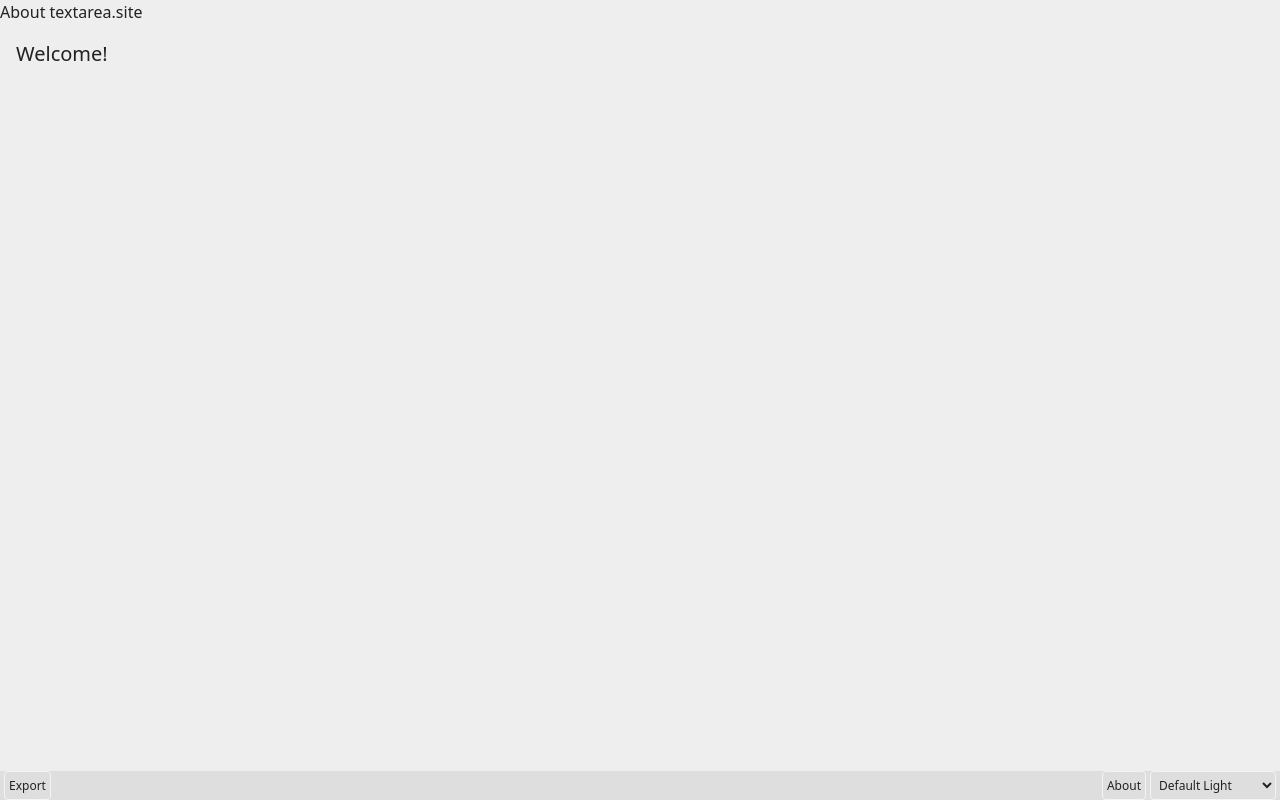
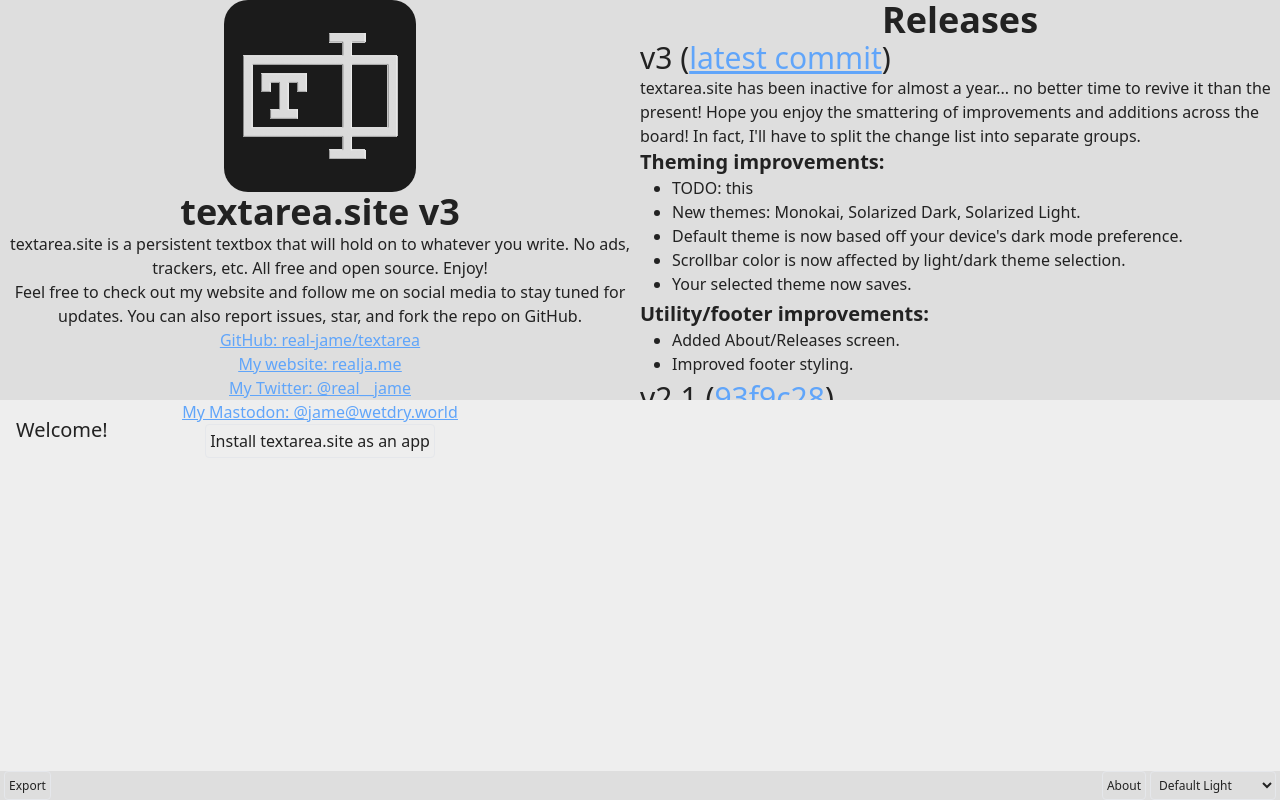
Before and after one commit to AtomicChocolate/textarea, a React (Vite) app: page / in a window 1280 px wide. Both pictures are taken after a click on the button "About". Shown: the top 800 px of the page. Built offline with nearby package versions, Linux system fonts and the light colour scheme.

Commit message:
About/Releases screen and more themes refactoring

```diff
--- a/src/App.tsx
+++ b/src/App.tsx
@@ -35,7 +35,7 @@ function App() {
 
 	return (
 		<>
-			<About></About>
+			<About />
 			<main className={`h-screen w-screen m-0 overflow-hidden`}>
 				<Writer
 					text={text}
--- a/src/components/About.tsx
+++ b/src/components/About.tsx
@@ -1,16 +1,164 @@
 import React from "react";
+import InstallPWA from "./InstallPWA";
 
 const About = () => {
 	return (
-		<div>
-			<h1>About textarea.site</h1>
+		<div className="about invisible flex flex-grow max-h-0 transition-all">
+			{/* left */}
+			<div className="flex-1 text-center">
+				<img
+					src="/logo-background-192.png"
+					alt=""
+					className="rounded-3xl mx-auto"
+				/>
+				<h1 className="text-4xl font-bold">textarea.site v3</h1>
+				<p>
+					textarea.site is a persistent textbox that will hold on to whatever
+					you write. No ads, trackers, etc. All free and open source. Enjoy!
+				</p>
+				<p>
+					Feel free to check out my website and follow me on social media to
+					stay tuned for updates. You can also report issues, star, and fork the
+					repo on GitHub.
+				</p>
+				<ul>
+					<li className="text-blue-400 underline">
+						<a href="https://github.com/real-jame/textarea">
+							GitHub: real-jame/textarea
+						</a>
+					</li>
+					<li className="text-blue-400 underline">
+						<a href="https://realja.me">My website: realja.me</a>
+					</li>
+					<li className="text-blue-400 underline">
+						<a href="https://twitter.com/real__jame">My Twitter: @real__jame</a>
+					</li>
+					<li className="text-blue-400 underline">
+						<a href="https://wetdry.world/@jame">
+							My Mastodon: @jame@wetdry.world
+						</a>
+					</li>
+				</ul>
+
+				<InstallPWA />
+			</div>
+			{/* right */}
+			<div className="flex-1 text-left overflow-y-scroll">
+				<h1 className="text-4xl font-bold text-center">Releases</h1>
+				<div>
+					<h2 className="text-3xl font-medium">
+						v3 (
+						<a
+							href="https://github.com/real-jame/textarea/releases/tag/v3.0.0"
+							className="text-blue-400 underline"
+						>
+							latest commit
+						</a>
+						)
+					</h2>
+					<p>
+						textarea.site has been inactive for almost a year... no better time
+						to revive it than the present! Hope you enjoy the smattering of
+						improvements and additions across the board! In fact, I'll have to
+						split the change list into separate groups.
+					</p>
+					<p className="text-xl font-bold">Theming improvements:</p>
+					<ul className="list-disc w-[90%] m-auto mb-1">
+						<li>TODO: this</li>
+						<li>New themes: Monokai, Solarized Dark, Solarized Light.</li>
+						<li>
+							Default theme is now based off your device's dark mode preference.
+						</li>
+						<li>
+							Scrollbar color is now affected by light/dark theme selection.
+						</li>
+						<li>Your selected theme now saves.</li>
+					</ul>
+					<p className="text-xl font-bold">Utility/footer improvements:</p>
+					<ul className="list-disc w-[90%] m-auto mb-1">
+						<li>Added About/Releases screen.</li>
+						<li>Improved footer styling.</li>
+					</ul>
+				</div>
+				<div>
+					<h2 className="text-3xl">
+						v2.1 (
+						<a
+							href="https://github.com/real-jame/textarea/releases/tag/v2.0.0"
+							className="text-blue-400 underline"
+						>
+							93f9c28
+						</a>
+						)
+					</h2>
+					<p className="mb-1">This update adds initial PWA support.</p>
+					<ul className="list-disc w-[90%] m-auto mb-1">
+						<li>
+							The website can now be installed to your desktop / home screen as
+							a Progressive Web App, allowing it to be used offline.
+						</li>
+						<li>
+							There is now a testing version of textarea.site built from the
+							latest development commit available at{" "}
+							<a
+								href="https://real-jame.github.io/textarea"
+								className="text-blue-400 underline"
+							>
+								https://real-jame.github.io/textarea
+							</a>
+							.
+						</li>
+						<li>
+							Removed a footer item displaying the current save status (saved,
+							saving, unsaved)
+						</li>
+					</ul>
+				</div>
+				<div>
+					<h2 className="text-3xl">
+						v2 (
+						<a
+							href="https://github.com/real-jame/textarea/releases/tag/v2.0.0"
+							className="text-blue-400 underline"
+						>
+							8abb479
+						</a>
+						)
+					</h2>
+					<p>This update adds additional support for themes.</p>
+					<ul className="list-disc w-[90%] m-auto">
+						<li>2 themes, Light and Dark. More to come.</li>
+						<li>Footer bar items look a bit nicer now</li>
+					</ul>
+				</div>
+				<div>
+					<h2 className="text-3xl">
+						v1 (
+						<a
+							href="https://github.com/real-jame/textarea/releases/tag/v1.0.0"
+							className="text-blue-400 underline"
+						>
+							3d46063
+						</a>
+						)
+					</h2>
+					<p>The first public release, used on textarea.site.</p>
+					<ul className="list-disc w-[90%] w-[90%] m-auto">
+						<li>🎉</li>
+					</ul>
+				</div>
+			</div>
 			{/* TODO: add patch notes, about me, about the project, links etc. */}
 		</div>
 	);
 };
 
 function handleClick() {
-	console.log("click");
+	// idc
+	const aboutDiv = document.querySelector(".about");
+	if (aboutDiv) {
+		aboutDiv.classList.toggle("show-about");
+	}
 }
 
 const AboutButton = () => {
@@ -18,7 +166,7 @@ const AboutButton = () => {
 		<button
 			type="button"
 			onClick={() => handleClick()}
-			className="bg-inherit text-inherit rounded border border-gray-100 p-1"
+			className="bg-inherit text-inherit rounded border p-1"
 		>
 			About
 		</button>
--- a/src/components/Footer.tsx
+++ b/src/components/Footer.tsx
@@ -20,7 +20,7 @@ const Footer = (props: Props) => {
 			</div>
 			{/* right side */}
 			<div className="flex gap-1 bg-inherit text-inherit">
-				<AboutButton></AboutButton>
+				<AboutButton />
 				<Theme setUITheme={props.setUITheme} UITheme={props.UITheme} />
 			</div>
 		</footer>
--- /dev/null
+++ b/src/components/InstallPWA.tsx
@@ -0,0 +1,27 @@
+import React from "react";
+import { useAddToHomescreenPrompt } from "../utilities/PWAPromptToInstall";
+
+const InstallPWA = () => {
+	const [prompt, promptToInstall] = useAddToHomescreenPrompt();
+	const [visible, setVisible] = React.useState(false);
+
+	React.useEffect(() => {
+		if (prompt) {
+			setVisible(true);
+		}
+	}, [prompt]);
+
+	console.log(visible);
+
+	return (
+		<button
+			type="button"
+			onClick={promptToInstall}
+			className="`${visible ? '' : 'hidden'}` rounded border p-1"
+		>
+			Install textarea.site as an app
+		</button>
+	);
+};
+
+export default InstallPWA;
--- a/src/components/footer/Export.tsx
+++ b/src/components/footer/Export.tsx
@@ -19,7 +19,7 @@ const Export = (props: Props) => {
 		<button
 			type="button"
 			onClick={() => handleClick(props.text)}
-			className="bg-inherit text-inherit rounded border border-gray-100 p-1"
+			className="bg-inherit text-inherit rounded border p-1"
 		>
 			Export
 		</button>
--- a/src/components/footer/Theme.tsx
+++ b/src/components/footer/Theme.tsx
@@ -30,17 +30,13 @@ const Theme = (props: Props) => {
 			onChange={(event: React.ChangeEvent<HTMLSelectElement>) =>
 				onChange(props.setUITheme, event.currentTarget.value)
 			}
-			className="bg-inherit text-inherit rounded border border-gray-100 p-1 self-end"
+			className="bg-inherit text-inherit rounded border p-1 self-end"
 		>
 			{categories.map((category) => (
-				<optgroup key={category} label={category} className="text-inherit">
+				<optgroup key={category} label={category}>
 					{UIThemes.filter((theme) => theme.category === category).map(
 						(theme) => (
-							<option
-								key={theme.label}
-								value={theme.label}
-								className="text-inherit"
-							>
+							<option key={theme.label} value={theme.label}>
 								{theme.label}
 							</option>
 						)
--- a/src/index.css
+++ b/src/index.css
@@ -1,3 +1,13 @@
 @tailwind base;
 @tailwind components;
 @tailwind utilities;
+
+.about {
+	transition-property: max-height;
+}
+
+.show-about {
+	visibility: visible;
+	height: 50vh;
+	max-height: 50vh;
+}
--- a/src/themes.css
+++ b/src/themes.css
@@ -1,58 +1,79 @@
 body {
-	background-color: #eee;
-	color: #222;
+	background-color: var(--main-bg-color);
+	color: var(--text-color);
+	color-scheme: var(--color-scheme);
+
+	button:hover,
+	select:hover,
+	select:focus {
+		background-color: var(--btn-hover-bg-color);
+		color: var(--btn-hover-text-color);
+	}
+
+	.about,
+	footer,
+	optgroup,
+	option {
+		/* https://developer.mozilla.org/en-US/docs/Glossary/Chrome */
+		background-color: var(--chrome-bg-color);
+		color: var(--text-color);
+	}
 }
 
 /* DARK THEMES */
+.theme-dark,
+.theme-monokai,
+.theme-solarizeddark {
+	--color-scheme: dark;
+}
 
 /* Default Dark */
-body.theme-dark {
-	background-color: #222;
-	color: #eee;
-
-	footer {
-		background-color: #333;
-	}
+.theme-dark {
+	--main-bg-color: #222;
+	--text-color: #eee;
+	--btn-hover-bg-color: #fff;
+	--btn-hover-text-color: #000;
+	--chrome-bg-color: #333;
 }
 
 /* Monokai */
-body.theme-monokai {
-	background-color: #272822;
-	color: #d6d6d6;
-
-	footer {
-		background-color: #404339;
-	}
+.theme-monokai {
+	--main-bg-color: #272822;
+	--text-color: #d6d6d6;
+	--btn-hover-bg-color: #fff;
+	--btn-hover-text-color: #000;
+	--chrome-bg-color: #404339;
 }
 
 /* Solarized Dark */
-body.theme-solarizeddark {
-	background-color: #002b36;
-	color: #cccccc;
-
-	footer {
-		background-color: #00212b;
-	}
+.theme-solarizeddark {
+	--main-bg-color: #002b36;
+	--text-color: #ccc;
+	--btn-hover-bg-color: #fff;
+	--btn-hover-text-color: #000;
+	--chrome-bg-color: #00212b;
 }
 
 /* LIGHT THEMES */
+.theme-light,
+.theme-solarizedlight {
+	--color-scheme: light;
+}
 
 /* Default Light */
-body.theme-light {
-	background-color: #eee;
-	color: #222;
-
-	footer {
-		background-color: #dedede;
-	}
+.theme-light {
+	--main-bg-color: #eee;
+	--text-color: #222;
+	--btn-hover-bg-color: #fff;
+	--btn-hover-text-color: #000;
+	--chrome-bg-color: #dedede;
 }
 
 /* Solarized Light */
-body.theme-solarizedlight {
-	background-color: #fdf6e3;
-	color: #333;
-
-	footer {
-		background-color: #eee8d5;
-	}
+.theme-solarizedlight {
+	--main-bg-color: #fdf6e3;
+	--text-color: #333;
+	--btn-hover-bg-color: #fff;
+	--btn-hover-text-color: #000;
+	--chrome-bg-color: #eee8d5;
 }
--- /dev/null
+++ b/src/utilities/PWAPromptToInstall.tsx
@@ -0,0 +1,48 @@
+// from https://gist.github.com/rikukissa/cb291a4a82caa670d2e0547c520eae53
+// A simple custom React Hook for use in triggering an "Add to homescreen" PWA prompt
+
+import * as React from "react";
+
+interface IBeforeInstallPromptEvent extends Event {
+	readonly platforms: string[];
+	readonly userChoice: Promise<{
+		outcome: "accepted" | "dismissed";
+		platform: string;
+	}>;
+	prompt(): Promise<void>;
+}
+
+export function useAddToHomescreenPrompt(): [
+	IBeforeInstallPromptEvent | null,
+	() => void
+] {
+	const [prompt, setState] = React.useState<IBeforeInstallPromptEvent | null>(
+		null
+	);
+
+	const promptToInstall = () => {
+		if (prompt) {
+			return prompt.prompt();
+		}
+		return Promise.reject(
+			new Error(
+				"Tried installing before browser sent 'beforeinstallprompt' event"
+			)
+		);
+	};
+
+	React.useEffect(() => {
+		const ready = (e: IBeforeInstallPromptEvent) => {
+			e.preventDefault();
+			setState(e);
+		};
+
+		window.addEventListener("beforeinstallprompt", ready as any);
+
+		return () => {
+			window.removeEventListener("beforeinstallprompt", ready as any);
+		};
+	}, []);
+
+	return [prompt, promptToInstall];
+}
```
